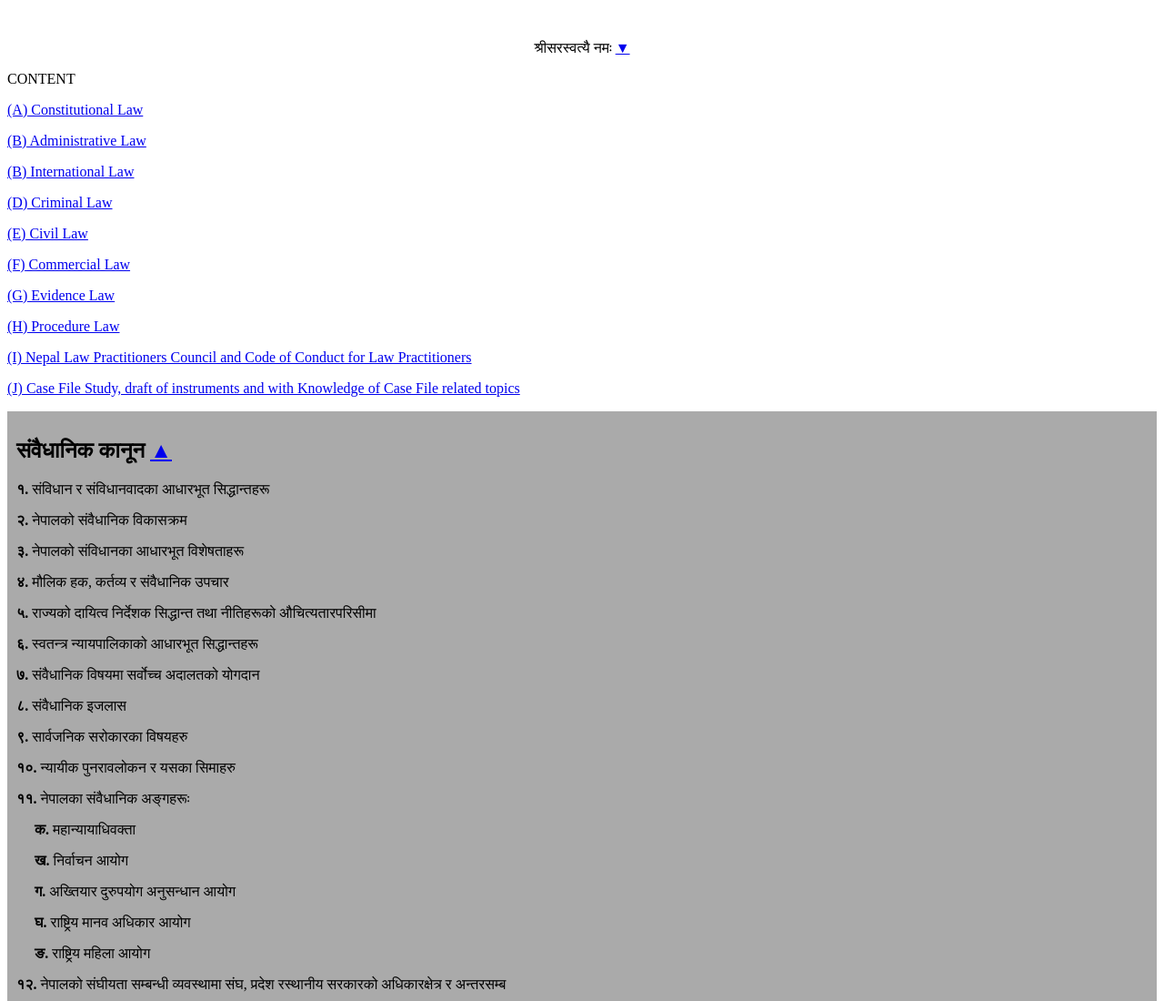
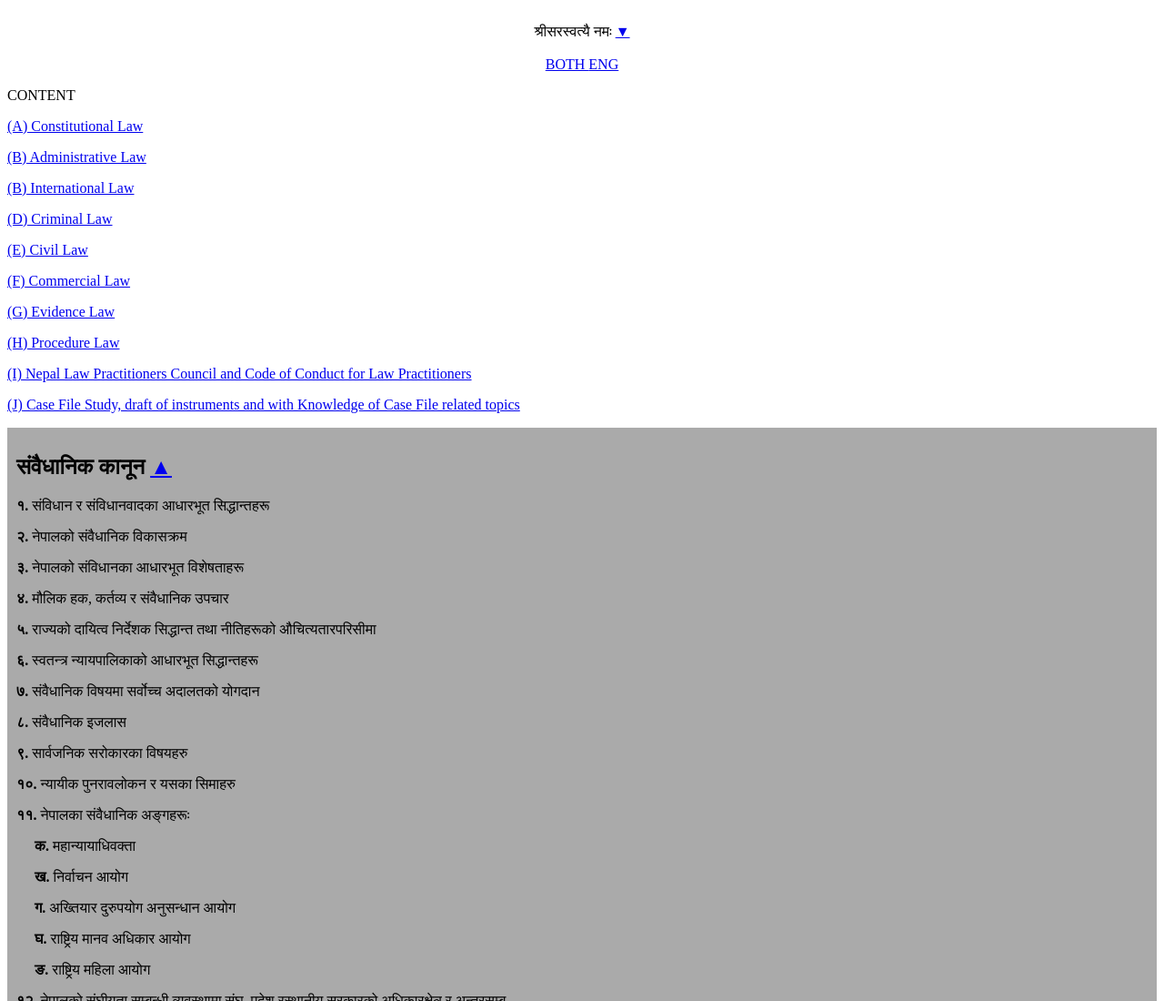
Before and after one commit to ShivaPrasadAcharya/BarSyllablesNep.git.io, a plain HTML site: page index.html in a window 1280 px wide. Shown: the top 1100 px of the page at 91% size. Drawn offline with Linux system fonts and the light colour scheme.

Commit message:
Update index.html
link of Both and English added. file1.2

```diff
--- a/index.html
+++ b/index.html
@@ -122,9 +122,10 @@
   </style>
 </head>
 <body>
-  <BR>
-  <BR>
-  <center>श्रीसरस्वत्यै नमः <a id="TOP" href="#BOTTOM">&#x25BC</a></center>
+<BR>
+    <center>श्रीसरस्वत्यै नमः <a id="TOP" href="#BOTTOM">&#x25BC</a><BR><BR>
+    <a href="https://shivaprasadacharya.github.io/BarSyllables.git.io/" target="_blank">BOTH </a>
+    <a href="https://shivaprasadacharya.github.io/BarSyllablesEng.git.io/" target="_blank"> ENG</a></center>
   <div class="hyperlink">
     <p>CONTENT</p>
     <p><a href="#COL">(A) Constitutional Law</a></p>
```
